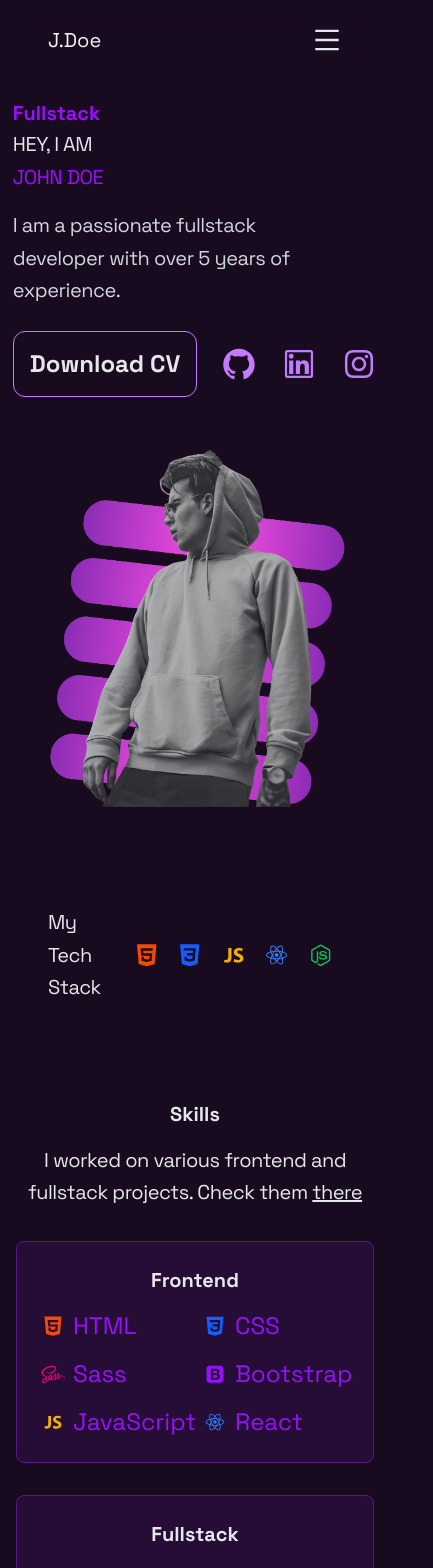
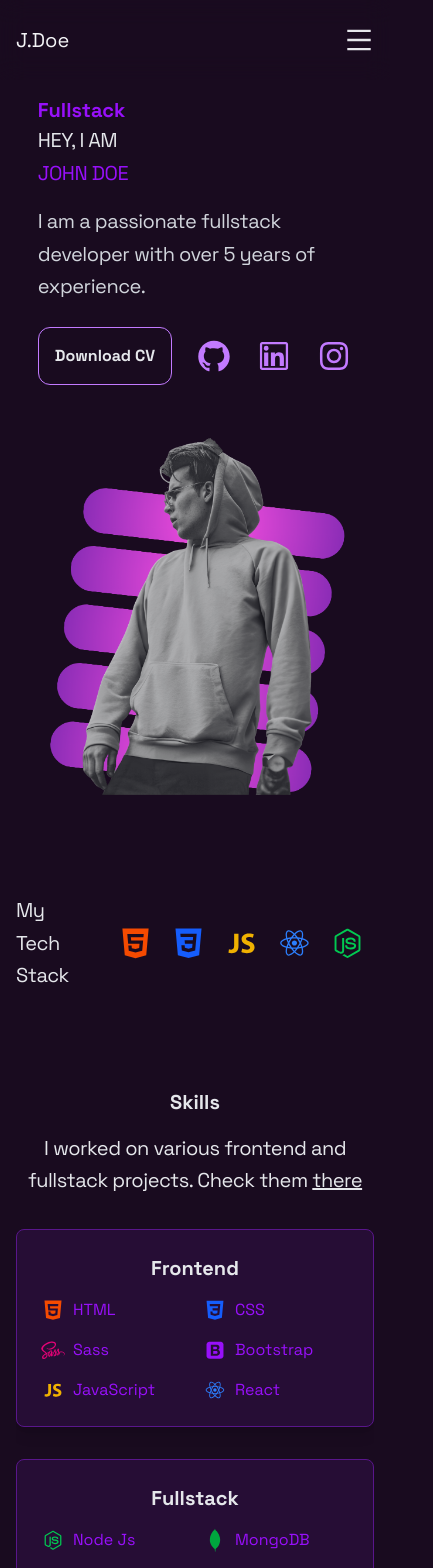
Before and after one commit to sadournyg/portfolio, a React (Vite) app: page / in a window 390 px wide. Shown: the top 1568 px of the page, 433 px wide, since content can reach past the window. Built offline with nearby package versions, Linux system fonts and the light colour scheme.

Commit message:
chore: final build and ESLint fixes

```diff
--- a/src/App.jsx
+++ b/src/App.jsx
@@ -1,4 +1,3 @@
-import React from "react";
 import Navbar from "./components/Navbar";
 import Hero from "./components/Hero";
 import Skills from "./components/Skills";
@@ -9,7 +8,7 @@ import Footer from "./components/Footer";
 
 const App = () => {
   return (
-    <div className="text-2xl text-red-300">
+    <div className=" overflow-x-hidden">
       <Navbar />
       <Hero />
       <Skills />
--- a/src/components/Contact.jsx
+++ b/src/components/Contact.jsx
@@ -1,6 +1,3 @@
-import React from "react";
-import { AiFillLinkedin, AiFillGithub } from "react-icons/ai";
-import { motion } from "framer-motion";
 import Reveal from "./Reveal";
 
 const Contact = () => {
--- a/src/components/Experience.jsx
+++ b/src/components/Experience.jsx
@@ -1,4 +1,3 @@
-import React from "react";
 import { motion } from "framer-motion";
 import Reveal from "./Reveal";
 
@@ -33,9 +32,8 @@ const Experience = () => {
       </h1>
       <motion.div className="space-y-8" initial="hidden" animate="visible">
         {experiences.map((experience, index) => (
-          <Reveal>
+          <Reveal key={index}>
             <motion.div
-              key={index}
               initial="hidden"
               whileInView="visible"
               viewport={{ once: false, amount: 0.3 }}
--- a/src/components/Footer.jsx
+++ b/src/components/Footer.jsx
@@ -1,4 +1,3 @@
-import React from "react";
 import { FaGithubSquare, FaInstagram } from "react-icons/fa";
 
 const Footer = () => {
--- a/src/components/Hero.jsx
+++ b/src/components/Hero.jsx
@@ -1,11 +1,9 @@
-import React from "react";
 import profilepic from "../assets/profpic.png";
 import { TypeAnimation } from "react-type-animation";
 import ShinyEffect from "./ShinyEffect";
 import {
   AiOutlineGithub,
   AiOutlineInstagram,
-  AiOutlineLink,
   AiOutlineLinkedin,
 } from "react-icons/ai";
 import {
@@ -19,7 +17,7 @@ import { motion } from "framer-motion";
 
 const Hero = () => {
   return (
-    <div className="mt-24 max-w-[1200px] mx-auto relative">
+    <div className="mt-24 max-w-[1200px] mx-auto relative overflow-hidden">
       <div className="grid md:grid-cols-2 place-items-center gap-8">
         <motion.div
           initial={{ opacity: 0, y: -50 }}
@@ -75,8 +73,7 @@ const Hero = () => {
                 scale: 1.05,
                 boxShadow: "0px 0px 8px rgba(0, 0, 0, 0.3)",
               }}
-              className="z-10 cursor-pointer font-bold text-gray-200 md:w-auto p-4 border
-                                     border-purple-400 rounded-xl"
+              className="z-10 cursor-pointer font-bold text-gray-200 md:w-auto p-4 border border-purple-400 rounded-xl"
             >
               Download CV
             </motion.button>
@@ -99,7 +96,7 @@ const Hero = () => {
 
         <motion.img
           src={profilepic}
-          className="w-[300px] md:w-[450px]"
+          className="w-full max-w-[300px] md:max-w-[450px]"
           initial={{ opacity: 0, scale: 0.8 }}
           whileInView={{ opacity: 1, scale: 1 }}
           viewport={{ once: true }}
@@ -112,7 +109,7 @@ const Hero = () => {
         whileInView={{ opacity: 1 }}
         viewport={{ once: true }}
         transition={{ duration: 1, delay: 2 }}
-        className="flex flex-row text-7xl px-12 md:px-0 w-full justify-center items-center py-24"
+        className="flex flex-row text-7xl px-4 md:px-0  w-full justify-center items-center py-24"
       >
         <p className="text-gray-200 mr-6 text-lg">My Tech Stack</p>
         <DiHtml5 className="text-orange-600 mx-2" />
@@ -123,7 +120,7 @@ const Hero = () => {
       </motion.div>
 
       <div className="absolute inset-0 hidden md:block">
-        <ShinyEffect left={0} top={0} size={1400} />
+        <ShinyEffect left={0} top={0} size={600} className="md:size-[1400px]" />
       </div>
     </div>
   );
--- a/src/components/Navbar.jsx
+++ b/src/components/Navbar.jsx
@@ -1,4 +1,4 @@
-import React, { useState } from "react";
+import { useState } from "react";
 import { AiOutlineMenu, AiOutlineClose } from "react-icons/ai";
 import { Link } from "react-scroll";
 import { motion } from "framer-motion";
@@ -31,8 +31,8 @@ const Navbar = () => {
   };
 
   return (
-    <div className="fixed top-0 left-0 w-full bg-opacity-70 backdrop-blur-md z-50">
-      <div className="max-w-[1300px] mx-auto  flex justify-between text-gray-100 text-xl items-center px-12 h-20">
+    <div className="fixed top-0 left-0 w-full bg-opacity-70 backdrop-blur-md z-50 overflow-x-hidden">
+      <div className="max-w-[1300px] mx-auto  flex justify-between text-gray-100 text-xl items-center px-4 md:px-12 h-20">
         <a href="#">J.Doe</a>
         <ul className="hidden md:flex gap-12 z-10 cursor-pointer">
           <li>
@@ -58,7 +58,7 @@ const Navbar = () => {
           initial={false}
           animate={nav ? "open" : "closed"}
           variants={menuVariants}
-          className="fixed left-0 top-0 w-full min-h-screen bg-gray-900 z-40"
+          className="fixed left-0 top-0 w-screen min-h-screen bg-gray-900 z-40"
         >
           <ul className="font-semibold text-4xl space-y-8 mt-24 text-center cursor-pointer ">
             <li>
--- a/src/components/Portfolio.jsx
+++ b/src/components/Portfolio.jsx
@@ -1,10 +1,9 @@
-import React from "react";
 import project1 from "../assets/project1.png";
 import project2 from "../assets/project2.png";
 import project4 from "../assets/project4.png";
 import project5 from "../assets/project5.png";
 import project6 from "../assets/project6.png";
-import { AiFillGithub, AiOutlineGithub } from "react-icons/ai";
+import { AiOutlineGithub } from "react-icons/ai";
 import Reveal from "./Reveal";
 
 const projects = [
@@ -60,9 +59,8 @@ const Portfolio = () => {
     <div className="max-w-[1000px] mx-auto p-6 md:my-20" id="portfolio">
       <h2 className="text-3xl font-bold text-gray-200 mb-8">Portfolio</h2>
       {projects.map((project, index) => (
-        <Reveal>
+        <Reveal key={index}>
           <div
-            key={index}
             className={`flex flex-col md:flex-row ${
               index % 2 !== 0 ? "md:flex-row-reverse" : ""
             } mb-12`}
--- a/src/components/Skills.jsx
+++ b/src/components/Skills.jsx
@@ -1,4 +1,3 @@
-import React from "react";
 import {
   DiHtml5,
   DiCss3,
```
Also changed, not shown: src/components/Reveal.jsx (+6 -1 lines), src/components/ShinyEffect.jsx (+7 -1 lines).
